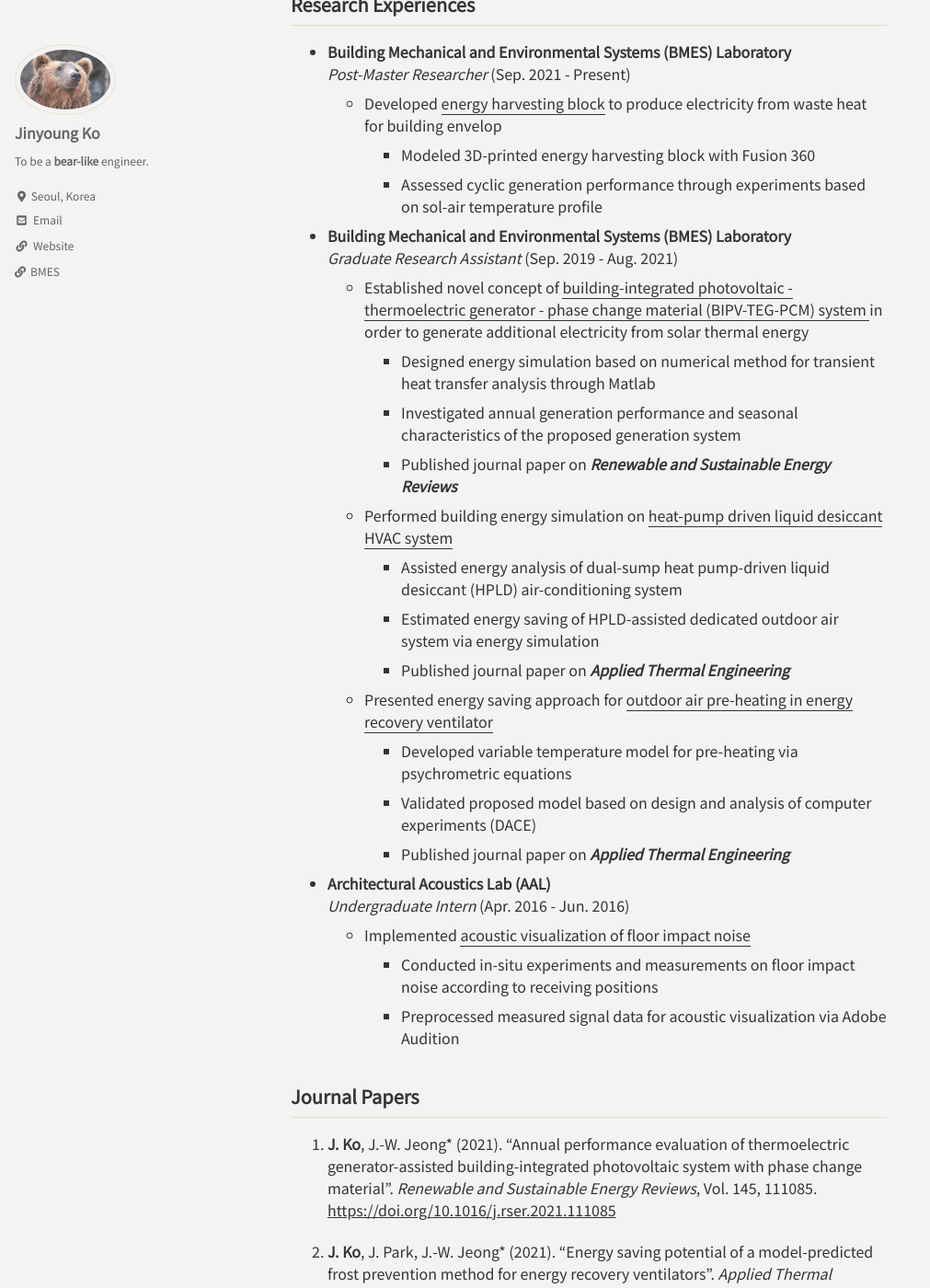
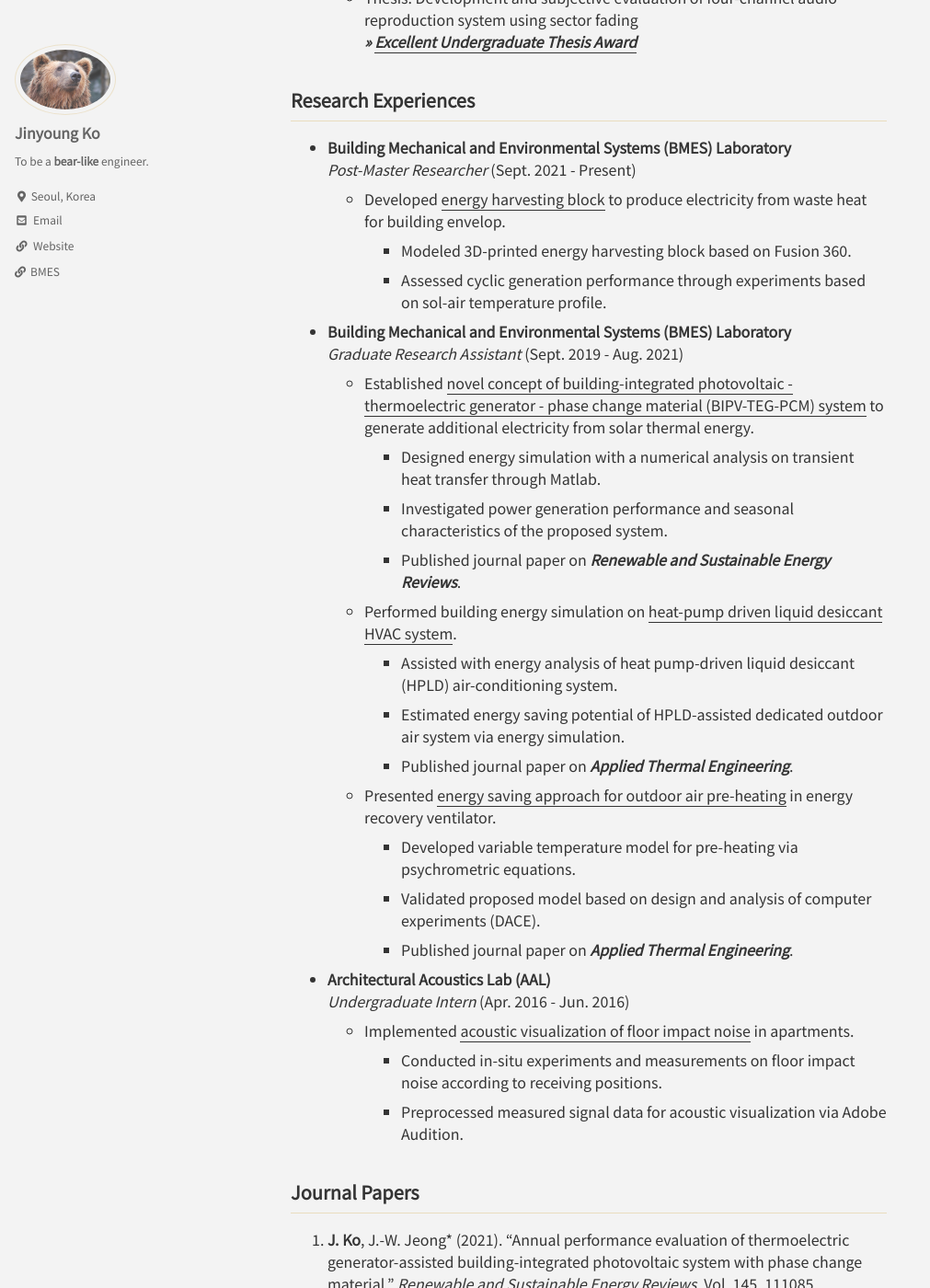
Before and after one commit to jinyoungko96/jinyoungko96.github.io, a Jekyll site: the page built from _pages/02_CV.md, in a window 1280 px wide and 1400 px high, scrolled down 578 px. Shown: the whole window at 92% size, without its empty margins (0-1011 px from the left). Built offline with Jekyll 4.4.1, drawn with Linux system fonts in a browser that asks for light colours; cached includes are drawn as plain includes; some of the changed text lies outside the part shown.

Commit message:
CV and Research update :+1:

```diff
--- a/_pages/02_CV.md
+++ b/_pages/02_CV.md
@@ -10,67 +10,67 @@
 
 ## Education
 
-- **M.S. in Architectural Engineering *- Architectural Environmental System***<br/>at Hanyang University - Graduate School (Sep. 2019 - Aug. 2021)
+- **M.S. in Architectural Engineering *- Architectural Environmental System***<br/>at Hanyang University - Graduate School (Sept. 2019 - Aug. 2021)
 
-* Thesis: Power generation performance of novel photovoltaic system integrated with thermoelectric generator and phase change material for building application <u>(Best Graduate Thesis Award)<u>
-* Advisor: Prof. Jae-Weon Jeong; GPA: 4.0/4.0
+  -  Thesis: Power generation performance of novel photovoltaic system integrated with thermoelectric generator and phase change material for building application<br/>***>> <u>Best Graduate Thesis Award</u>***
+  - Advisor: Prof. Jae-Weon Jeong; GPA: 4.0/4.0
 
 - **B.S. in Architectural Engineering**<br/>at Hanyang University (Mar. 2014 - Feb. 2017)
-  - ***Summa cum laude*** : 1st rank out of 44; GPA: 3.75/4.0 <br/><u>(Early graduation in 6 semesters)</u>
+  - ***Summa cum laude***, Class rank : 1/44; GPA: 3.75/4.0 <br/>***>> <u>Early graduation in 6 semesters</u>***
+  - Thesis: Development and subjective evaluation of four-channel audio reproduction system using sector fading <br/>***>> <u>Excellent Undergraduate Thesis Award</u>***
 
 ## Research Experiences
-- **Building Mechanical and Environmental Systems (BMES) Laboratory** <br/>*Post-Master Researcher* (Sep. 2021 - Present)
-  - Developed <u>energy harvesting block</u> to produce electricity from waste heat for building envelop
-    - Modeled 3D-printed energy harvesting block with Fusion 360
-    - Assessed cyclic generation performance through experiments based on sol-air temperature profile
+- **Building Mechanical and Environmental Systems (BMES) Laboratory** <br/>*Post-Master Researcher* (Sept. 2021 - Present)
+  - Developed <u>energy harvesting block</u> to produce electricity from waste heat for building envelop.
+    - Modeled 3D-printed energy harvesting block based on Fusion 360.
+    - Assessed cyclic generation performance through experiments based on sol-air temperature profile.
 
-- **Building Mechanical and Environmental Systems (BMES) Laboratory**<br/>  *Graduate Research Assistant* (Sep. 2019 - Aug. 2021)
-  - Established novel concept of <u>building-integrated photovoltaic - thermoelectric generator - phase change material
-    (BIPV-TEG-PCM) system </u>in order to generate additional electricity from solar thermal energy
-    - Designed energy simulation based on numerical method for transient heat transfer analysis through Matlab
-    - Investigated annual generation performance and seasonal characteristics of the proposed generation system
-    - Published journal paper on ***Renewable and Sustainable Energy Reviews***
-  - Performed building energy simulation on <u>heat-pump driven liquid desiccant HVAC system</u>
-    - Assisted energy analysis of dual-sump heat pump-driven liquid desiccant (HPLD) air-conditioning system
-    - Estimated energy saving of HPLD-assisted dedicated outdoor air system via energy simulation
-    - Published journal paper on ***Applied Thermal Engineering***
-  - Presented energy saving approach for <u>outdoor air pre-heating in energy recovery ventilator</u>
-    - Developed variable temperature model for pre-heating via psychrometric equations
-    - Validated proposed model based on design and analysis of computer experiments (DACE)
-    - Published journal paper on ***Applied Thermal Engineering***
+- **Building Mechanical and Environmental Systems (BMES) Laboratory**<br/>  *Graduate Research Assistant* (Sept. 2019 - Aug. 2021)
+  - Established <u>novel concept of building-integrated photovoltaic - thermoelectric generator - phase change material (BIPV-TEG-PCM) system</u> to generate additional electricity from solar thermal energy.
+    - Designed energy simulation with a numerical analysis on transient heat transfer through Matlab.
+    - Investigated power generation performance and seasonal characteristics of the proposed system.
+    - Published journal paper on ***Renewable and Sustainable Energy Reviews***.
+  - Performed building energy simulation on <u>heat-pump driven liquid desiccant HVAC system</u>.
+    - Assisted with energy analysis of heat pump-driven liquid desiccant (HPLD) air-conditioning system.
+    - Estimated energy saving potential of HPLD-assisted dedicated outdoor air system via energy simulation.
+    - Published journal paper on ***Applied Thermal Engineering***.
+  - Presented <u>energy saving approach for outdoor air pre-heating</u> in energy recovery ventilator.
+    - Developed variable temperature model for pre-heating via psychrometric equations.
+    - Validated proposed model based on design and analysis of computer experiments (DACE).
+    - Published journal paper on ***Applied Thermal Engineering***.
 
 - **Architectural Acoustics Lab (AAL)**<br/>  *Undergraduate Intern* (Apr. 2016 - Jun. 2016)
-  - Implemented <u>acoustic visualization of floor impact noise </u>
-    - Conducted in-situ experiments and measurements on floor impact noise according to receiving positions
-    - Preprocessed measured signal data for acoustic visualization via Adobe Audition
+  - Implemented <u>acoustic visualization of floor impact noise</u> in apartments.
+    - Conducted in-situ experiments and measurements on floor impact noise according to receiving positions.
+    - Preprocessed measured signal data for acoustic visualization via Adobe Audition.
 
 
 ## Journal Papers
 
-1. **J. Ko**, J.-W. Jeong* (2021). “Annual performance evaluation of thermoelectric generator-assisted building-integrated photovoltaic system with phase change material”. *Renewable and Sustainable Energy Reviews*,
+1. **J. Ko**, J.-W. Jeong* (2021). “Annual performance evaluation of thermoelectric generator-assisted building-integrated photovoltaic system with phase change material.” *Renewable and Sustainable Energy Reviews*,
     Vol. 145, 111085. <https://doi.org/10.1016/j.rser.2021.111085>
 
-2. **J. Ko**, J. Park, J.-W. Jeong* (2021). “Energy saving potential of a model-predicted frost prevention method for energy recovery ventilators”. *Applied Thermal Engineering*, Vol. 185, 116450. <https://doi.org/10.1016/j.applthermaleng.2020.116450>
+2. **J. Ko**, J. Park, J.-W. Jeong* (2021). “Energy saving potential of a model-predicted frost prevention method for energy recovery ventilators.” *Applied Thermal Engineering*, Vol. 185, 116450. <https://doi.org/10.1016/j.applthermaleng.2020.116450>
 
-3. J.-H. Lee, **J.-Y. Ko**, J.-W. Jeong* (2021). “Design of heat pump-driven liquid desiccant air conditioning systems for residential building”. *Applied Thermal Engineering*, Vol. 183, 116207. <https://doi.org/10.1016/j.applthermaleng.2020.116207>
+3. J.-H. Lee, **J.-Y. Ko**, J.-W. Jeong* (2021). “Design of heat pump-driven liquid desiccant air conditioning systems for residential building.” *Applied Thermal Engineering*, Vol. 183, 116207. <https://doi.org/10.1016/j.applthermaleng.2020.116207>
 
 ## Conference Proceedings
 
 ### International
 
-1. **J. Ko**, S.-Y. Cheon, J.-W. Jeong* (2021). “Phase-change material design for thermoelectric generator assisted building integrated photovoltaic”. *2021 ASHRAE annual conference.*
+1. **J. Ko**, S.-Y. Cheon, J.-W. Jeong* (2021). “Phase-change material design for thermoelectric generator assisted building integrated photovoltaic.” *2021 ASHRAE annual conference.*
 
-2. **J. Ko**, H. Lim, J.-H. Lee, J.-W. Jeong* (2020). “Development of frost threshold temperature model in energy recovery ventilator regarding indoor and outdoor air conditions”. *INDOOR AIR 2020.*
+2. **J. Ko**, H. Lim, J.-H. Lee, J.-W. Jeong* (2020). “Development of frost threshold temperature model in energy recovery ventilator regarding indoor and outdoor air conditions.” *INDOOR AIR 2020.*
 
 ### Domestic
 
-1. **J. Ko**, J.-W. Jeong* (2021). “Applicability of a thermoelectric heat-pump for pre-heating in winter operation of an energy exchange ventilator”. *Spring Conference of Korea Institute of Ecological Architectural Environment.* <br/>***<u>-> Excellent Presentation Award</u>***
+1. **J. Ko**, J.-W. Jeong* (2021). “Applicability of a thermoelectric heat-pump for pre-heating in winter operation of an energy exchange ventilator.” *Spring Conference of Korea Institute of Ecological Architectural Environment.* <br/>***>> <u>Excellent Presentation Award</u>***
 
-2. **J. Ko**, S.-Y. Cheon, Y.-K. Kang, J.-W. Jeong* (2020). “Generation performance of thermoelectric generator and phase change material assisted building integrated photovoltaic module”. *Fall Conference of Korean Institute of Architectural Sustainable Environment and Building System.*<br/>***<u>-> Excellent Presentation Award</u>***
+2. **J. Ko**, S.-Y. Cheon, Y.-K. Kang, J.-W. Jeong* (2020). “Generation performance of thermoelectric generator and phase change material assisted building integrated photovoltaic module.” *Fall Conference of Korean Institute of Architectural Sustainable Environment and Building System.*<br/>***>> <u>Excellent Presentation Award</u>***
 
-3. **J. Ko**, S.-Y. Cheon, J.-H. Lee, J.-W. Jeong* (2020). “Energy savings of a liquid desiccant-assisted dedicated outdoor air system”. *Summer Conference of the Society of Air-Conditioning and Refrigerating Engineers of Korea.*<br/>***<u>-> Outstanding Conference Paper Award</u>***
+3. **J. Ko**, S.-Y. Cheon, J.-H. Lee, J.-W. Jeong* (2020). “Energy savings of a liquid desiccant-assisted dedicated outdoor air system.” *Summer Conference of the Society of Air-Conditioning and Refrigerating Engineers of Korea.*<br/>***>> <u>Outstanding Conference Paper Award</u>***
 
-4. **J. Ko**, J.-W. Jeong* (2019). “Development of pre-heat temperature prediction model for condensation prevention regarding effectiveness of energy recovery ventilator”. *Fall Conference of Korea Institute of Ecological Architectural Environment.* <br/>***<u>-> Excellent Presentation Award</u>***
+4. **J. Ko**, J.-W. Jeong* (2019). “Development of pre-heat temperature prediction model for condensation prevention regarding effectiveness of energy recovery ventilator.” *Fall Conference of Korea Institute of Ecological Architectural Environment.* <br/>***>> <u>Excellent Presentation Award</u>***
 
 
 
@@ -85,31 +85,31 @@
 
 ### Awards
 
-- <u>Best Graduate Thesis Award</u>, *Hanyang University*, 2021
-- <u>Excellent Paper Presentation Award</u>, *Spring Conference of Korea Institute of Ecological Architectural Environment*, 2021
-- <u>Excellent Paper Presentation Award</u>, *Fall Conference of Korean Institute of Architectural Sustainable Environment and Building System*, 2020
-- <u>Outstanding Conference Paper Award</u>, *Summer Conference of the Society of Air-Conditioning and Refrigerating Engineers of Korea*, 2020
-- <u>Excellent Paper Presentation Award</u>, *Fall Conference of Korea Institute of Ecological Architectural Environment*, 2019
-- <u>Graduation Excellence Award</u>***<u>-Summa cum laude</u>***, *Hanyang University*, 2017
-- <u>Award for Excellent Undergraduate Thesis</u>, *Hanyang University*, 2016
-- <u>Academic Achievement Excellence Awards</u>, *Hanyang University*, 2014, 2015
+- **Best Graduate Thesis Award**, *Hanyang University*, 2021
+- **Excellent Paper Presentation Award**, *Korea Institute of Ecological Architectural Environment Spring Conference*, 2021
+- **Excellent Paper Presentation Award**, *Korean Institute of Architectural Sustainable Environment and Building System Fall Conference*, 2020
+- **Outstanding Conference Paper Award**, *the Society of Air-Conditioning and Refrigerating Engineers of Korea Summer Conference*, 2020
+- **Excellent Paper Presentation Award**, *Korea Institute of Ecological Architectural Environment Fall Conference*, 2019
+- **Graduation Excellence Award-*<u>Summa cum laude</u>***, *Hanyang University*, 2017
+- **Excellent Undergraduate Thesis Award**, *Hanyang University*, 2016
+- **Academic Achievement Excellence Awards**, *Hanyang University*, 2014, 2015
 
 ### Scholarships
 
-- <u>The National Scholarship for Science and Engineering</u>, *Korea Government,* Mar. 2016 - Feb. 2017
-- <u>Merit-Based Scholarship</u>, *Hanyang University*, Sep. 2014 - Feb. 2016
+- **The National Scholarship for Science and Engineering**, *Korean Government,* Mar. 2016 - Feb. 2017
+- **Merit-Based Scholarship**, *Hanyang University*, Sept. 2014 - Feb. 2016
 
 
 
 ## Skills
 
-| Details                                  | Softwares                                                    |
+| Index                                    | Details                                                      |
 | ---------------------------------------- | :----------------------------------------------------------- |
 | **Programming  Languages**               | Python, Matlab, HTML                                         |
 | **Building / CFD  Simulation Tools**     | TRNSYS, ANSYS Fluent                                         |
-| **Engineering  Softwares**               | Design-Expert, Engineering  Equation Solver (EES)            |
-| **Architecture /  Product Design Tools** | Autodesk Fusion 360, Autodesk  AutoCAD, UltimakerCura, SketchUp |
-| **Documentation Softwares**              | LATEX, Mendeley, Microsoft Office                            |
+| **Engineering  Software**                | Design-Expert, Engineering  Equation Solver (EES)            |
+| **Architecture /  Product Design Tools** | Autodesk Fusion 360, Rhino, Autodesk  AutoCAD, UltimakerCura, SketchUp |
+| **Documentation Software**               | LATEX, Mendeley, Microsoft Office                            |
 
 ## Military Service
 
```
Also changed, not shown: _pages/03_research.md (+45 -2 lines), _posts/2011-12-31-working.md (deleted, +0 -15 lines), _posts/2011-12-31-working2.md (deleted, +0 -11 lines), _posts/2021-08-01-firstposting.md (added, +18 -0 lines), assets/images/EHB/01.png (added), assets/timeline.png (added), 1 other file.
